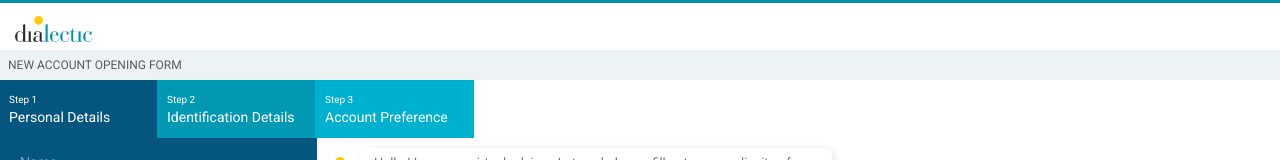
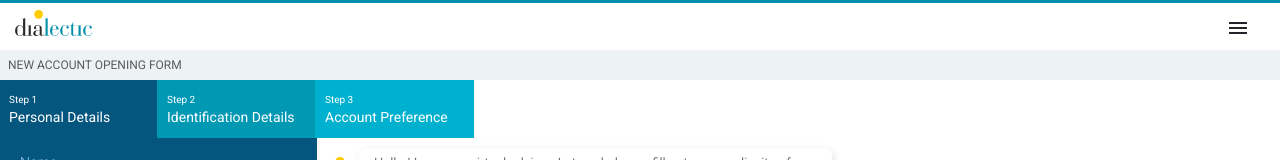
Before and after one commit to kamalbabu/new-form-layout, a React (Create React App) app: page /form in a window 1280 px wide. Shown: the top 160 px of the page. Built offline with nearby package versions, Linux system fonts and the light colour scheme.

Commit message:
hello world

```diff
--- a/src/components/top-nav/TopNav.css
+++ b/src/components/top-nav/TopNav.css
@@ -14,6 +14,7 @@
 
 .brand-container{
     display: inline-block;
+    width: 100%;
 }
 .brand-logo{
     height: 26px;
@@ -30,15 +31,19 @@
     padding-right:15px;
     padding-top:10px;
     cursor:pointer;
-    float:left;
+    float:right;
 }
 
 @media (min-width: 575.98px) {
 
-    .live-form-toggle{
+    /* .live-form-toggle{
         display: none
-    }
+    } */
     .brand-logo-container{
         float:left;
     }
+
+    .icon-left{
+        float:right;
+    }
  }
--- a/src/components/top-nav/TopNav.js
+++ b/src/components/top-nav/TopNav.js
@@ -24,12 +24,13 @@ class TopNavigation extends Component {
         return (
             <MDBNavbar className="flexible-navbar border-top-brand" fixed="true" light expand="md">
                 <div className="brand-container">
-                    {/* <div className="live-form-toggle">
+                    <div className="live-form-toggle">
                         <i className="material-icons">menu</i>
-                    </div> */}
+                    </div>
                     <div className="brand-logo-container">
-                        <img className="brand-logo" src={logo} alt="" />
+                        <a href="/"><img className="brand-logo" src={logo} alt=""  /></a>
                     </div>
+                    {/* <i className="material-icons icon-left">menu</i> */}
                 </div>
             </MDBNavbar >
         );
```
